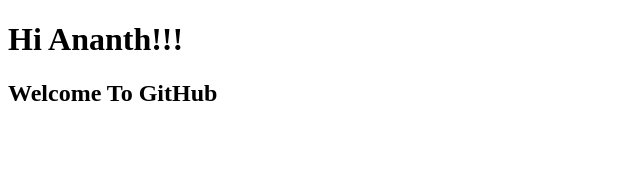
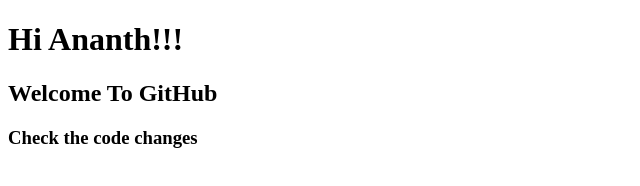
Before and after one commit to ananthfrancis/youtube.demo1, a plain HTML site: page WebContent/index.html in a window 1280 px wide. Shown: the whole page, without its empty margins (0-640 px from the left). Drawn offline with Linux system fonts and the light colour scheme.

Commit message:
index.html change2

```diff
--- a/WebContent/index.html
+++ b/WebContent/index.html
@@ -7,5 +7,6 @@
 <body>
 <h1>Hi Ananth!!!</h1>
 <h2>Welcome To GitHub</h2>
+<h3>Check the code changes</h3>
 </body>
 </html>
```
